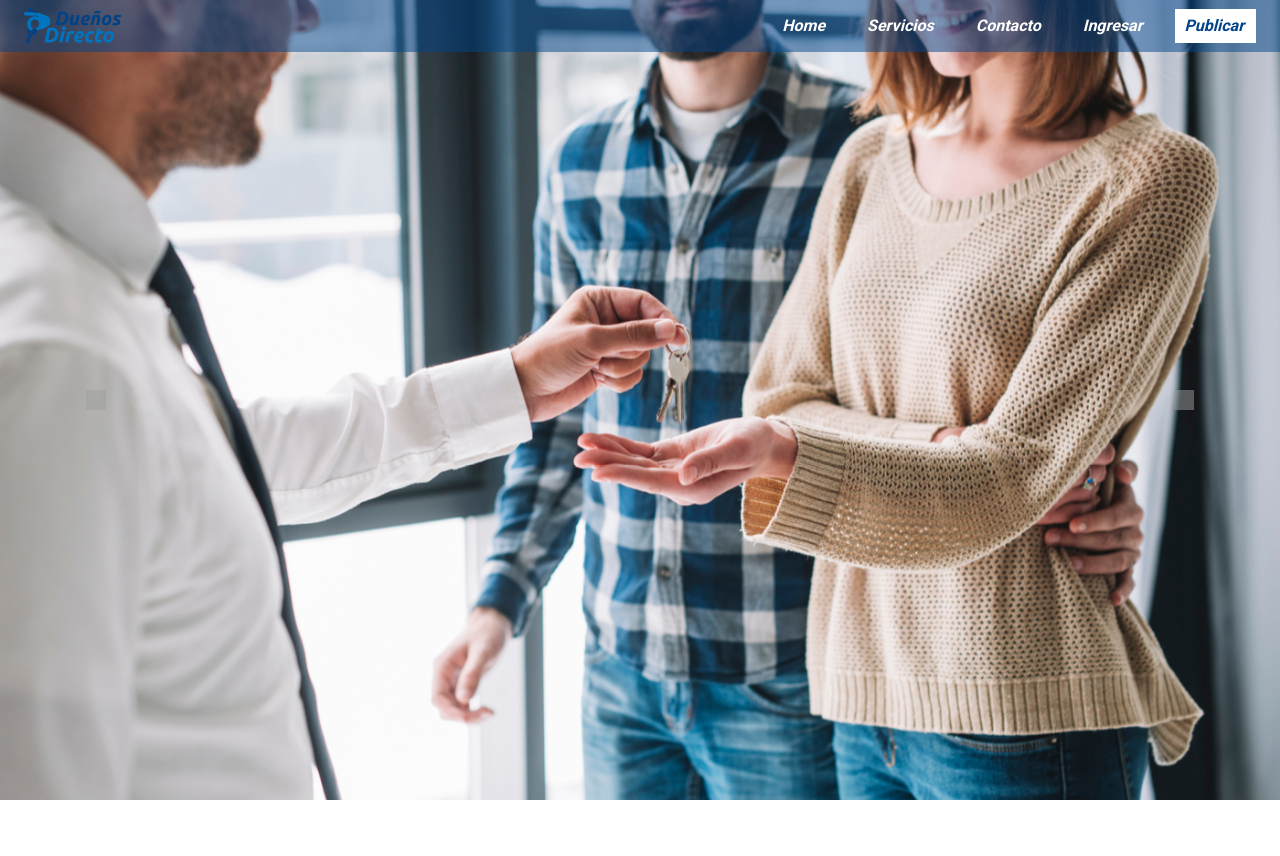
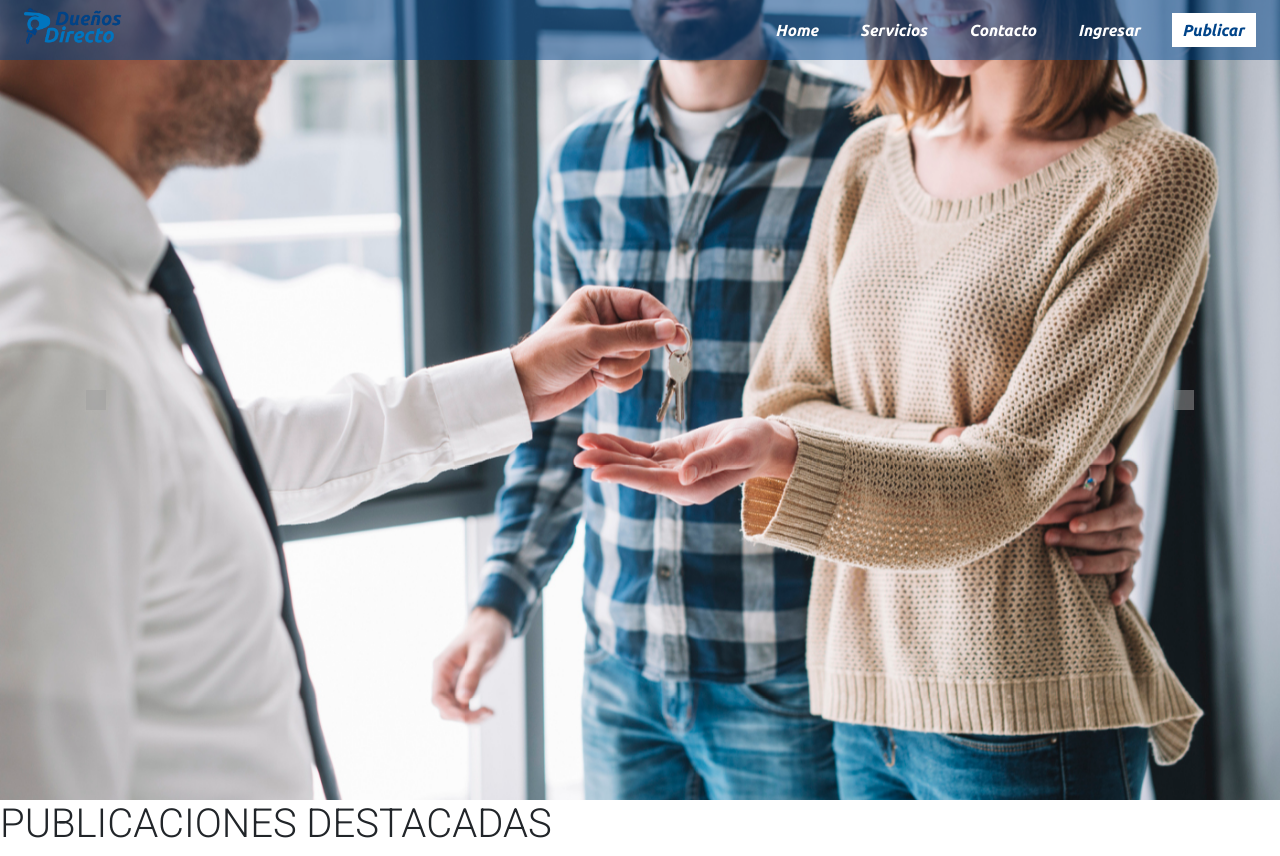
Before and after one commit to HelixInCode/Dueno-Directo, a PHP site: page / in a window 1280 px wide. Before the commit the page ends 800 px from the top, so only its background shows below. Run offline with PHP 8.4, Linux system fonts and the light colour scheme; some libraries are stand-ins or nearby versions; grey boxes are pictures that could not be loaded.

Commit message:
agregado de fonts

```diff
--- a/dist/css/style.css
+++ b/dist/css/style.css
@@ -1,4 +1,4 @@
-:root{
+:root{ /*italica*/ /*medium*/ /*Bold*//*regular*/
   /* --SecundarioOscuro: #0075BE; */
 }
 a{
@@ -8,6 +8,7 @@ a{
 nav{
   position: absolute;
   z-index: 9999;
+  height: 60px;
   top: 0;
   left: 0;
   right: 0;
@@ -37,6 +38,7 @@ nav > .menu-items > li > a{
   padding: 5px 12px 5px 10px;
   font-weight: bold;
   color: #fff;
+  font-family: 'Ubuntu', sans-serif;
 }
 nav > .menu-items > li > a:hover{
   color: #004489;
--- a/index.html
+++ b/index.html
@@ -12,8 +12,8 @@
   <link rel="stylesheet" href="https://use.fontawesome.com/releases/v5.11.2/css/all.css">
   <!-- Google Fonts Roboto -->
   <link rel="stylesheet" href="https://fonts.googleapis.com/css?family=Roboto:300,400,500,700&display=swap">
-  <!-- Google Fonts Nunitp -->
-  <link rel="stylesheet" href="https://fonts.googleapis.com/css2?family=Nunito:ital,wght@0,400;0,600;0,700;1,400;1,600;1,700&display=swap">
+  <!-- Google Fonts Ubuntu bold-->
+  <link href="https://fonts.googleapis.com/css2?family=Ubuntu:ital,wght@1,700&display=swap" rel="stylesheet">
   <!-- Bootstrap core CSS -->
   <link rel="stylesheet" href="dist/css/bootstrap.min.css">
   <!-- Material Design Bootstrap -->
@@ -75,6 +75,13 @@
     </section>
   </header>
   <main>
+    <section id="publicaciones">
+      <h1>PUBLICACIONES DESTACADAS</h1>
+      <div class="contenedor-publicaciones">
+
+      </div>
+
+    </section>
 
   </main>
   <footer></footer>
--- a/src/css/style.css
+++ b/src/css/style.css
@@ -2,6 +2,10 @@
   --PrimarioClaro: #0075BE;
   --PrimarioOscuro: #004489;
   --SecundarioClaro: #E9EBF5;
+  --UbuntuEnlaces: 'Ubuntu', sans-serif; /*italica*/
+  --UbuntuSubtitulos: 'Ubuntu', sans-serif; /*medium*/
+  --UbuntuTitulosPrincipales: 'Ubuntu', sans-serif; /*Bold*/
+  --RobotoParrafos: 'Roboto', sans-serif;/*regular*/
   /* --SecundarioOscuro: #0075BE; */
 }
 a{
@@ -11,6 +15,7 @@ a{
 nav{
   position: absolute;
   z-index: 9999;
+  height: 60px;
   top: 0;
   left: 0;
   right: 0;
@@ -40,6 +45,7 @@ nav > .menu-items > li > a{
   padding: 5px 12px 5px 10px;
   font-weight: bold;
   color: #fff;
+  font-family: var(--UbuntuEnlaces);
 }
 nav > .menu-items > li > a:hover{
   color: var(--PrimarioOscuro);
```
